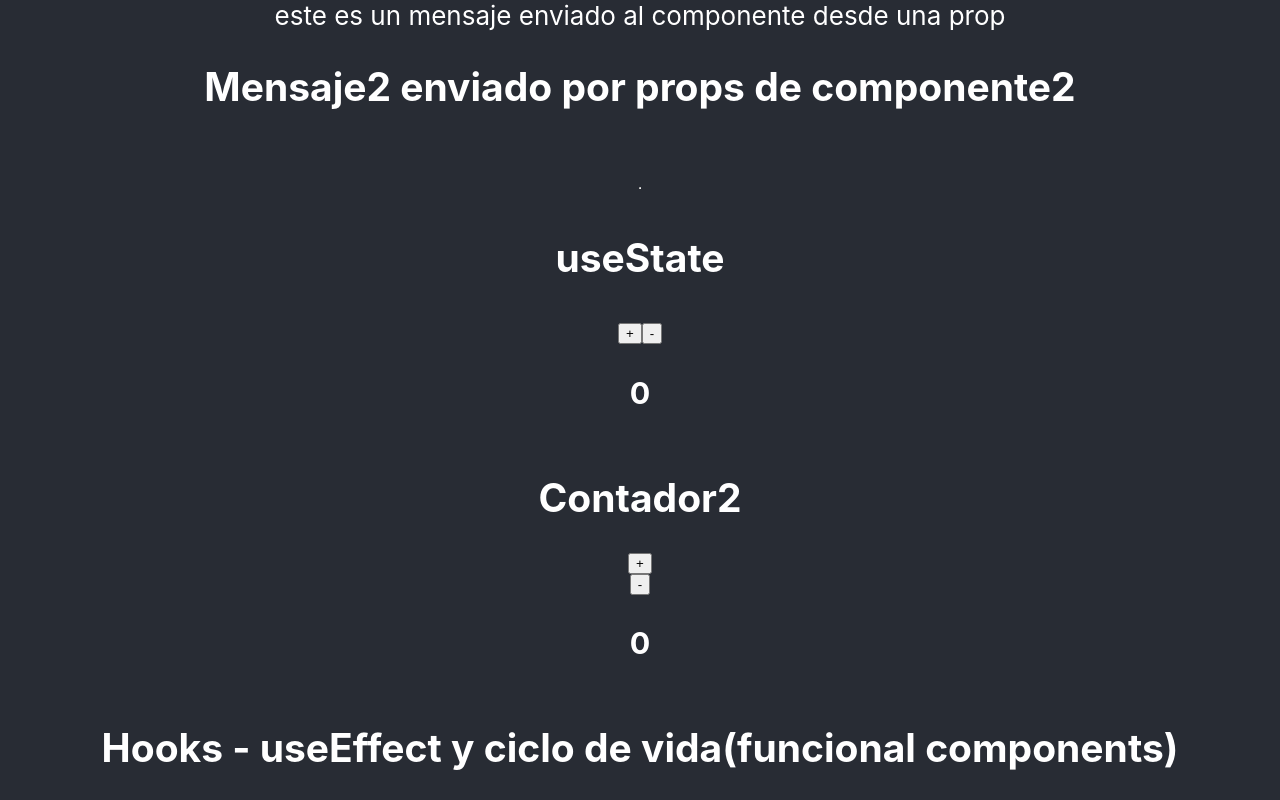
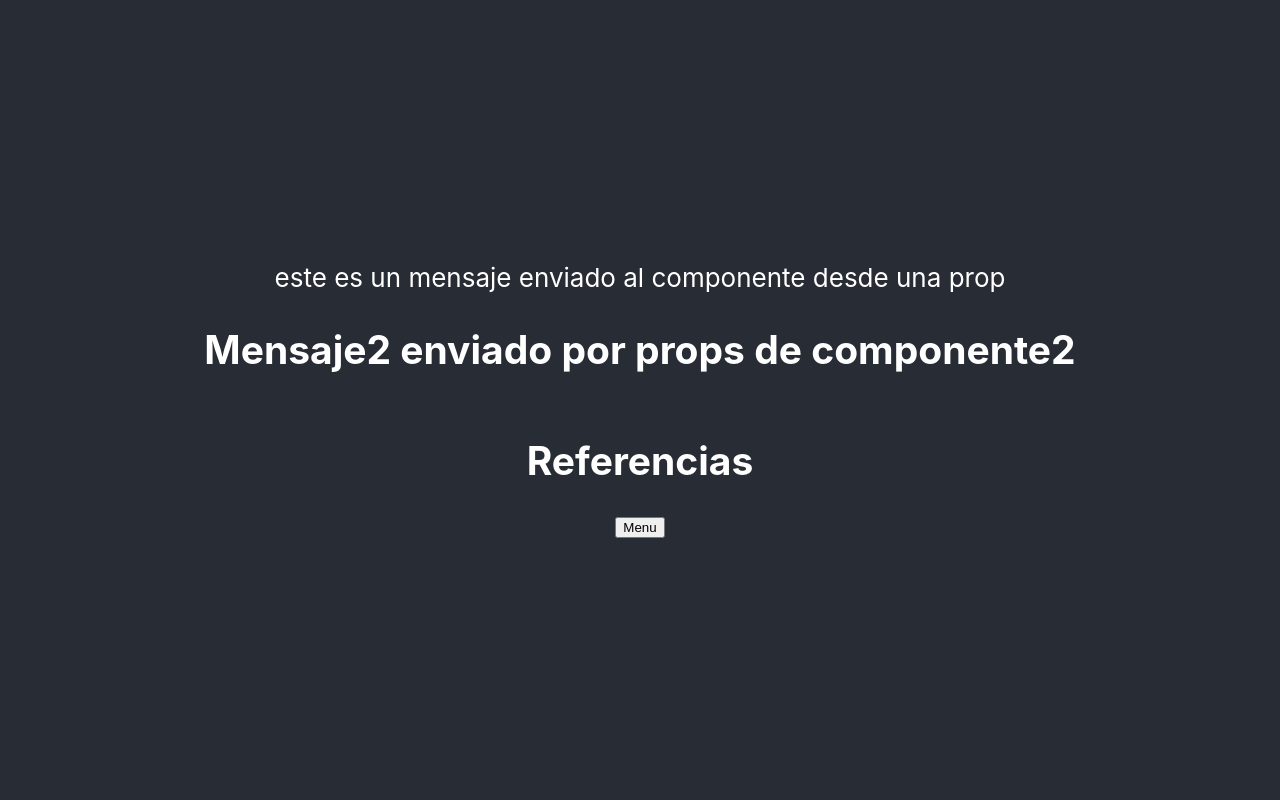
Before and after one commit to robertgrc/ReactPractice, a React (Create React App) app: page / in a window 1280 px wide. Shown: the top 800 px of the page. Built offline with nearby package versions, Linux system fonts and the light colour scheme; no server answers; the HTML template or start-up script is replaced by a standard one.

Commit message:
Referencias conjavascript

```diff
--- a/src/App.js
+++ b/src/App.js
@@ -10,12 +10,13 @@ import Componente2 from './components/practice/Componente2';
 // import ComunicacionComponentes from './components/practice/ComunicacionComponentes'
 // import CicloVida from './components/practice/CicloVida';
 // import AjaxApis from './components/practice/AjaxApis';
-import ContadorHooks from './components/funcionalComponents/ContadorHooks';
-import ContadorDos from './components/funcionalComponents/ContadorDos';
-import ScrollHooks from './components/funcionalComponents/ScrollHooks';
-import RelojHooks from './components/funcionalComponents/RelojHooks';
-import AjaxHooks from './components/funcionalComponents/AjaxHooks';
-import HooksPersonalizados from './components/funcionalComponents/HooksPersonalizados';
+// import ContadorHooks from './components/funcionalComponents/ContadorHooks';
+// import ContadorDos from './components/funcionalComponents/ContadorDos';
+// import ScrollHooks from './components/funcionalComponents/ScrollHooks';
+// import RelojHooks from './components/funcionalComponents/RelojHooks';
+// import AjaxHooks from './components/funcionalComponents/AjaxHooks';
+// import HooksPersonalizados from './components/funcionalComponents/HooksPersonalizados';
+import Referencias from './components/funcionalComponents/Referencias';
 
 
 
@@ -37,8 +38,8 @@ function App() {
           elementoReact={<p>Este es un elemento react</p>}
           componenteReact={<Componente mensaje="soy un componente pasado como prop"/>}
        />  */}
-       <br/>
-       <hr/>
+       {/* <br/>
+       <hr/> */}
        {/* <Estado />
        <RenderizadoCondicional />
        <EventosES6 />
@@ -48,12 +49,13 @@ function App() {
        <ComunicacionComponentes />
        <CicloVida />
        <AjaxApis /> */}
-       <ContadorHooks />
+       {/* <ContadorHooks />
        <ContadorDos />
        <ScrollHooks />
        <RelojHooks />
        <AjaxHooks />
-       <HooksPersonalizados/>
+       <HooksPersonalizados/> */}
+       <Referencias/>
 
       </header>
     </div>
--- /dev/null
+++ b/src/components/funcionalComponents/Referencias.js
@@ -0,0 +1,36 @@
+import React from 'react';
+
+export default function Referencias(){
+
+    const handleToggleMenu = (e) => {
+        const $menu =document.getElementById("menu");
+        console.log(e);
+
+    if (e.target.textContent === "Menu"){
+        e.target.textContent="Cerrar";
+        $menu.style.display = "block"
+        } else{
+            e.target.textContent="Menu";
+            $menu.style.display = "none"
+        }
+
+    };
+
+    return(
+        <>
+         <h2>Referencias</h2>
+         <button id="menu-btn" onClick={handleToggleMenu}>Menu</button>
+         <nav id="menu" style={{display:'none'}}>
+             <a href="#">Seccion1</a>
+             <br />
+             <a href="#">Seccion2</a>
+             <br />
+             <a href="#">Seccion3</a>
+             <br />
+             <a href="#">Seccion4</a>
+             <br />
+             <a href="#">Seccion5</a>
+         </nav>
+        </>
+    )
+}
--- a/src/index.css
+++ b/src/index.css
@@ -11,3 +11,8 @@ code {
   font-family: source-code-pro, Menlo, Monaco, Consolas, 'Courier New',
     monospace;
 }
+
+a{
+  color: yellowgreen;
+  font-size: 3em;
+}
```
